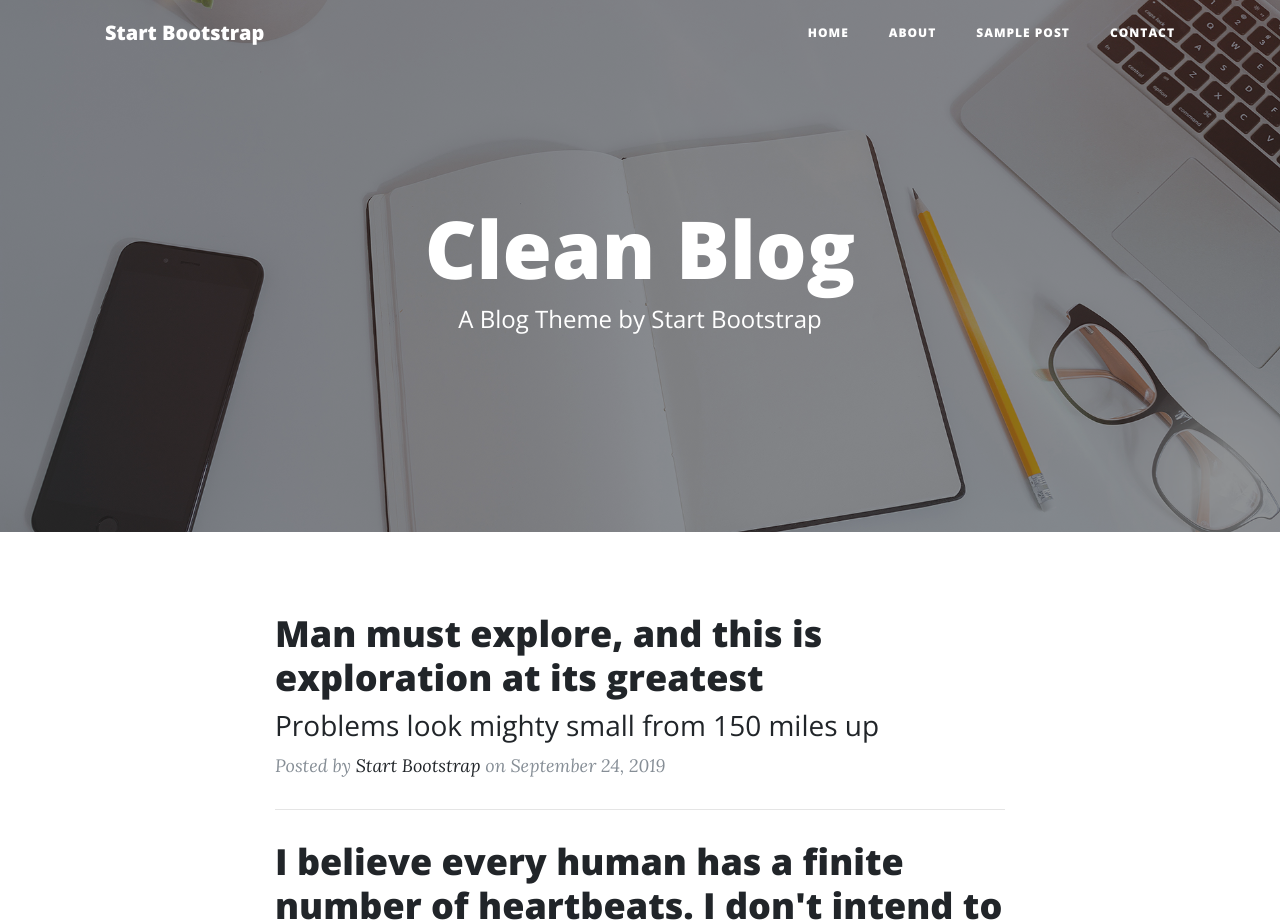
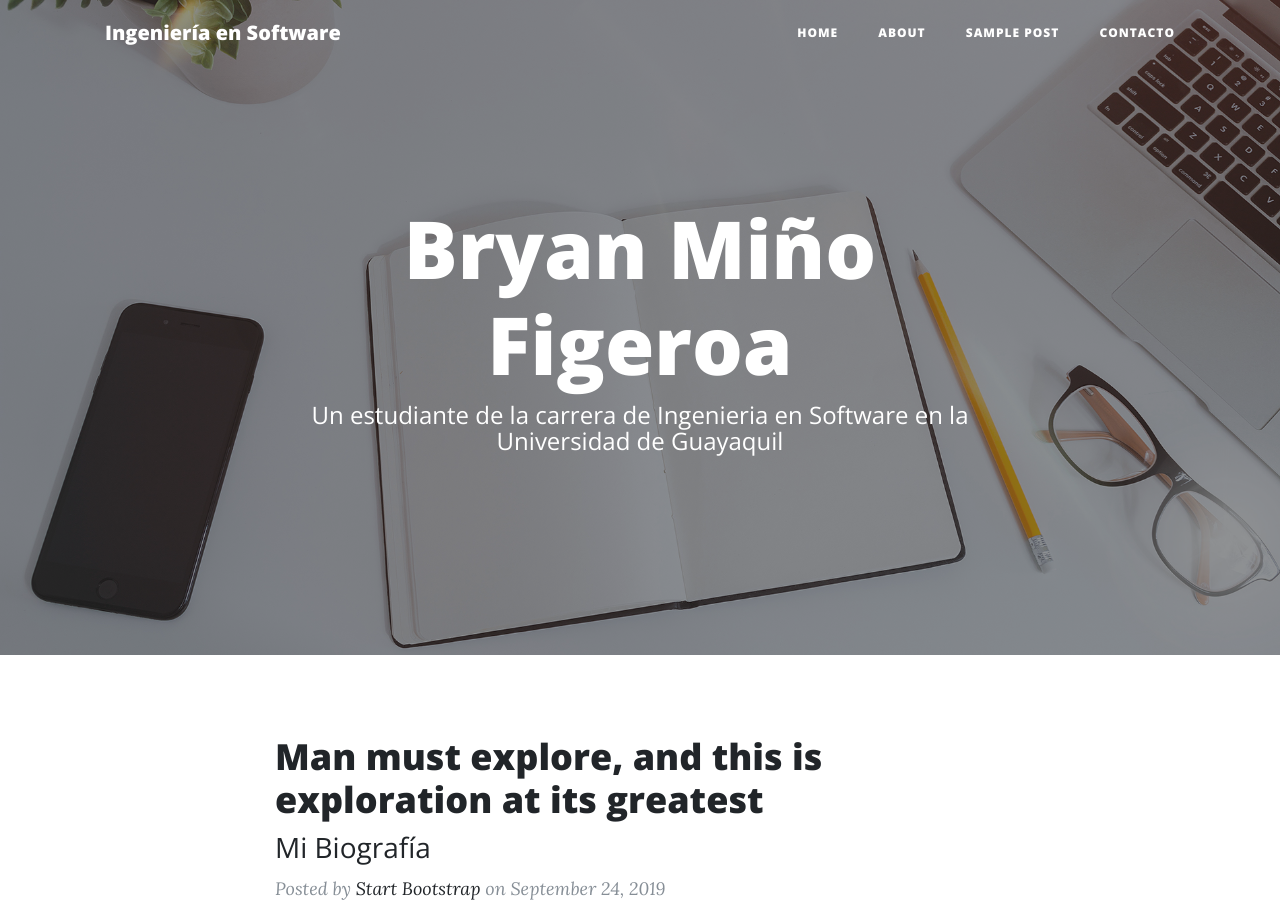
Before and after one commit to onil2001/onil2001.github.io, a website: page index.html in a window 1280 px wide. Shown: the top 920 px of the page. Drawn offline with nearby package versions, Linux system fonts and the light colour scheme.

Commit message:
Update index.html

```diff
--- a/index.html
+++ b/index.html
@@ -8,7 +8,7 @@
   <meta name="description" content="">
   <meta name="author" content="">
 
-  <title>Clean Blog - Start Bootstrap Theme</title>
+  <title>Bryan Miño Figeroa</title>
 
   <!-- Bootstrap core CSS -->
   <link href="vendor/bootstrap/css/bootstrap.min.css" rel="stylesheet">
@@ -28,7 +28,7 @@
   <!-- Navigation -->
   <nav class="navbar navbar-expand-lg navbar-light fixed-top" id="mainNav">
     <div class="container">
-      <a class="navbar-brand" href="index.html">Start Bootstrap</a>
+      <a class="navbar-brand" href="index.html">Ingeniería en Software</a>
       <button class="navbar-toggler navbar-toggler-right" type="button" data-toggle="collapse" data-target="#navbarResponsive" aria-controls="navbarResponsive" aria-expanded="false" aria-label="Toggle navigation">
         Menu
         <i class="fas fa-bars"></i>
@@ -45,7 +45,7 @@
             <a class="nav-link" href="post.html">Sample Post</a>
           </li>
           <li class="nav-item">
-            <a class="nav-link" href="contact.html">Contact</a>
+            <a class="nav-link" href="contact.html">Contacto</a>
           </li>
         </ul>
       </div>
@@ -59,8 +59,8 @@
       <div class="row">
         <div class="col-lg-8 col-md-10 mx-auto">
           <div class="site-heading">
-            <h1>Clean Blog</h1>
-            <span class="subheading">A Blog Theme by Start Bootstrap</span>
+            <h1>Bryan Miño Figeroa</h1>
+            <span class="subheading">Un estudiante de la carrera de Ingenieria en Software en la Universidad de Guayaquil</span>
           </div>
         </div>
       </div>
@@ -77,7 +77,7 @@
               Man must explore, and this is exploration at its greatest
             </h2>
             <h3 class="post-subtitle">
-              Problems look mighty small from 150 miles up
+              Mi Biografía
             </h3>
           </a>
           <p class="post-meta">Posted by
```
